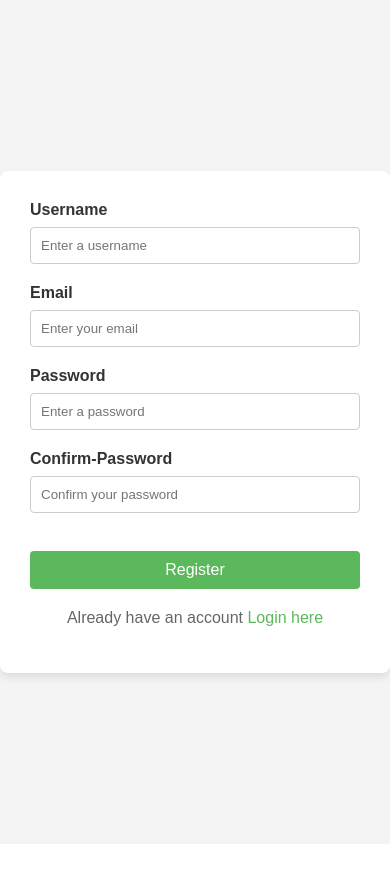
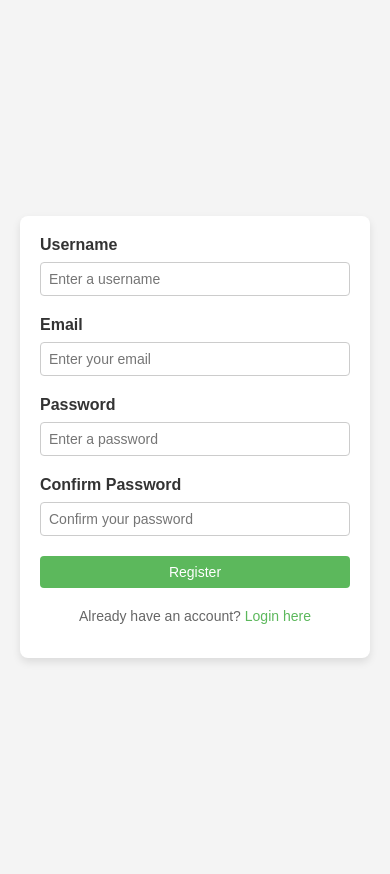
Before and after one commit to FahadCodes55/Pizza-APP-with-Django, a Django app: page /register/ in a window 390 px wide. Before the commit the page ends 683 px from the top, so only its background shows below. Run offline with Django 5.2, Linux system fonts and the light colour scheme.

Commit message:
register.html

```diff
--- a/nehasliceit-project/nehaslicecrust/templates/register.html
+++ b/nehasliceit-project/nehaslicecrust/templates/register.html
@@ -3,6 +3,7 @@
 <head>
     <meta charset="UTF-8">
     <title>Register</title>
+    <meta name="viewport" content="width=device-width, initial-scale=1.0"> <!-- Important for responsiveness -->
     <style>
         body {
             font-family: Arial, sans-serif;
@@ -10,8 +11,9 @@
             display: flex;
             justify-content: center;
             align-items: center;
-    height: 100vh;
+            min-height: 100vh;
             margin: 0;
+            padding: 15px; /* Prevents form touching screen edges */
         }
 
         form {
@@ -19,7 +21,9 @@
             padding: 30px;
             border-radius: 8px;
             box-shadow: 0 4px 8px rgba(0, 0, 0, 0.1);
-    width: 350px;
+            width: 100%;
+            max-width: 350px; /* Prevents overly wide forms */
+            box-sizing: border-box;
         }
 
         label {
@@ -37,7 +41,8 @@
             margin-bottom: 20px;
             border: 1px solid #ccc;
             border-radius: 4px;
-    box-sizing: border-box; /* Ensures padding doesn't affect total width */
+            box-sizing: border-box;
+            font-size: 16px;
         }
 
         input[type="submit"] {
@@ -59,6 +64,7 @@
             text-align: center;
             margin-top: 20px;
             color: #666;
+            font-size: 14px;
         }
 
         a {
@@ -70,11 +76,28 @@
             text-decoration: underline;
         }
 
-.alert{
+        .alert {
             color: red;
             text-align: center;
             font-weight: bold;
-    margin: 20px;
+            margin: 20px 0;
+        }
+
+        /* Responsive tweaks for smaller devices */
+        @media (max-width: 480px) {
+            form {
+                padding: 20px;
+            }
+            input[type="text"],
+            input[type="email"],
+            input[type="password"] {
+                font-size: 14px;
+                padding: 8px;
+            }
+            input[type="submit"] {
+                font-size: 14px;
+                padding: 8px;
+            }
         }
     </style>
 </head>
@@ -88,18 +111,19 @@
 
         <label for="username">Username</label>
         <input type="text" name="username" id="username" placeholder="Enter a username" required>
-      <br>
+
         <label for="email">Email</label>
         <input type="email" name="email" id="email" placeholder="Enter your email" required>
-      <br>
+
         <label for="password">Password</label>
         <input type="password" name="password" id="password" placeholder="Enter a password" required>
-      <br>
-      <label for="password2">Confirm-Password</label>
+
+        <label for="password2">Confirm Password</label>
         <input type="password" name="password2" id="password2" placeholder="Confirm your password" required>
-      <br><br>
+
         <input type="submit" value="Register">
-      <p>Already have an account <a href="{% url 'login' %}">Login here</a></p>
+
+        <p>Already have an account? <a href="{% url 'login' %}">Login here</a></p>
     </form>
 </body>
 </html>
```
Lines whose indentation alone changed are shown as unchanged.
